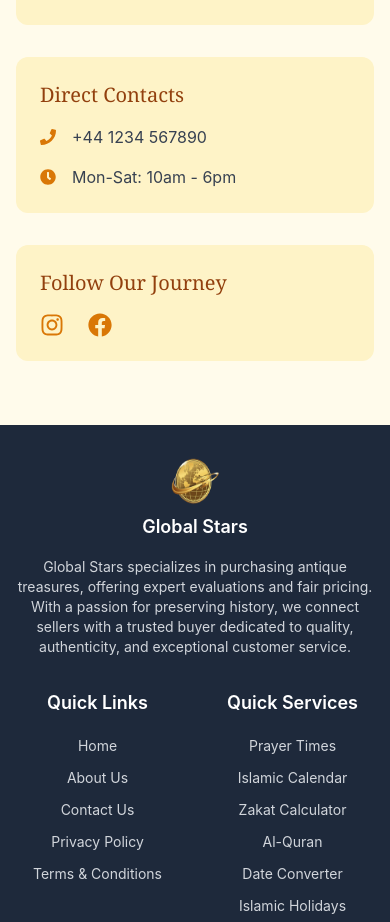
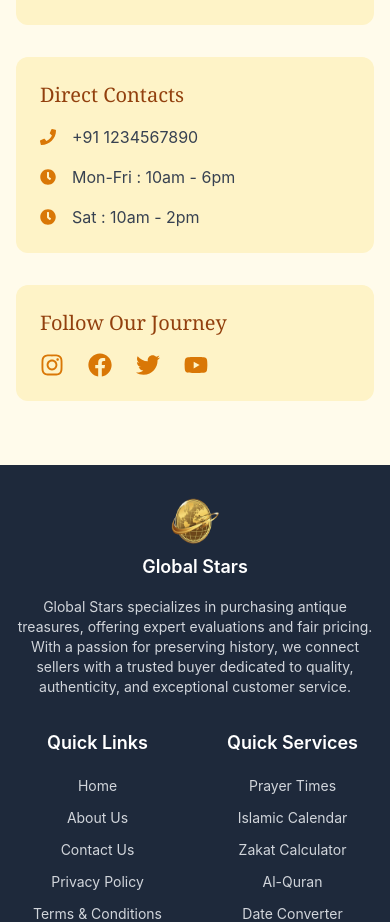
Before and after one commit to somu46/GlobalStars, a React (Create React App) app: page /contact-us in a window 390 px wide. Shown: the part 1249-2171 px from the top of the page. Built offline with nearby package versions, Linux system fonts and the light colour scheme.

Commit message:
`Added FaYoutube and FaTwitter icons to Contact page and updated phone number and business hours`

```diff
--- a/src/Pages/Contact/Contact.js
+++ b/src/Pages/Contact/Contact.js
@@ -1,8 +1,9 @@
 import React, { useRef } from 'react';
 import { useForm } from 'react-hook-form';
 import emailjs from '@emailjs/browser';
-import { FaMapMarkerAlt, FaPhone, FaClock, FaInstagram, FaFacebook } from 'react-icons/fa';
+import { FaMapMarkerAlt, FaPhone, FaClock, FaInstagram, FaFacebook, FaYoutube, FaTwitter } from 'react-icons/fa';
 import { toast, Toaster } from 'react-hot-toast';
+
 
 const Contact = () => {
   const form = useRef();
@@ -110,13 +111,17 @@ const Contact = () => {
               <div className="space-y-4">
                 <div className="flex items-center space-x-4">
                   <FaPhone className="text-amber-600" />
-                  <a href="tel:+441234567890" className="text-gray-700 hover:text-amber-700">
-                    +44 1234 567890
+                  <a href="tel:+911234567890" className="text-gray-700 hover:text-amber-700">
+                    +91 1234567890
                   </a>
                 </div>
                 <div className="flex items-center space-x-4">
                   <FaClock className="text-amber-600" />
-                  <p className="text-gray-700">Mon-Sat: 10am - 6pm</p>
+                  <p className="text-gray-700">Mon-Fri : 10am - 6pm</p>
+                </div>
+                <div className="flex items-center space-x-4">
+                <FaClock className="text-amber-600" />
+                <p className='text-gray-700'>Sat : 10am - 2pm</p>
                 </div>
               </div>
             </div>
@@ -130,6 +135,12 @@ const Contact = () => {
                 <a href="https://facebook.com" className="text-amber-600 hover:text-amber-700">
                   <FaFacebook className="text-2xl" />
                 </a>
+                <a href="https://facebook.com" className="text-amber-600 hover:text-amber-700">
+                  <FaTwitter className="text-2xl" />
+                </a>
+                <a href="https://facebook.com" className="text-amber-600 hover:text-amber-700">
+                  <FaYoutube className="text-2xl" />
+                </a>
               </div>
             </div>
           </div>
```
